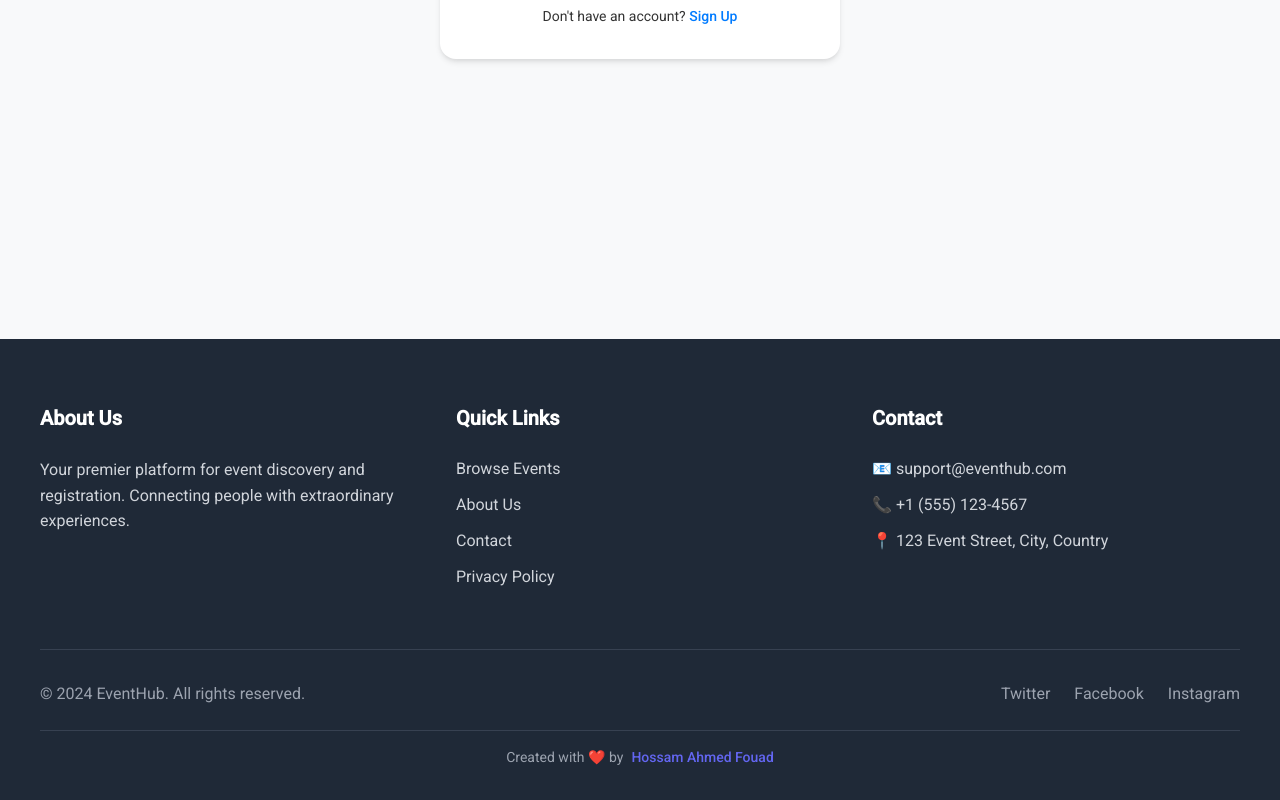
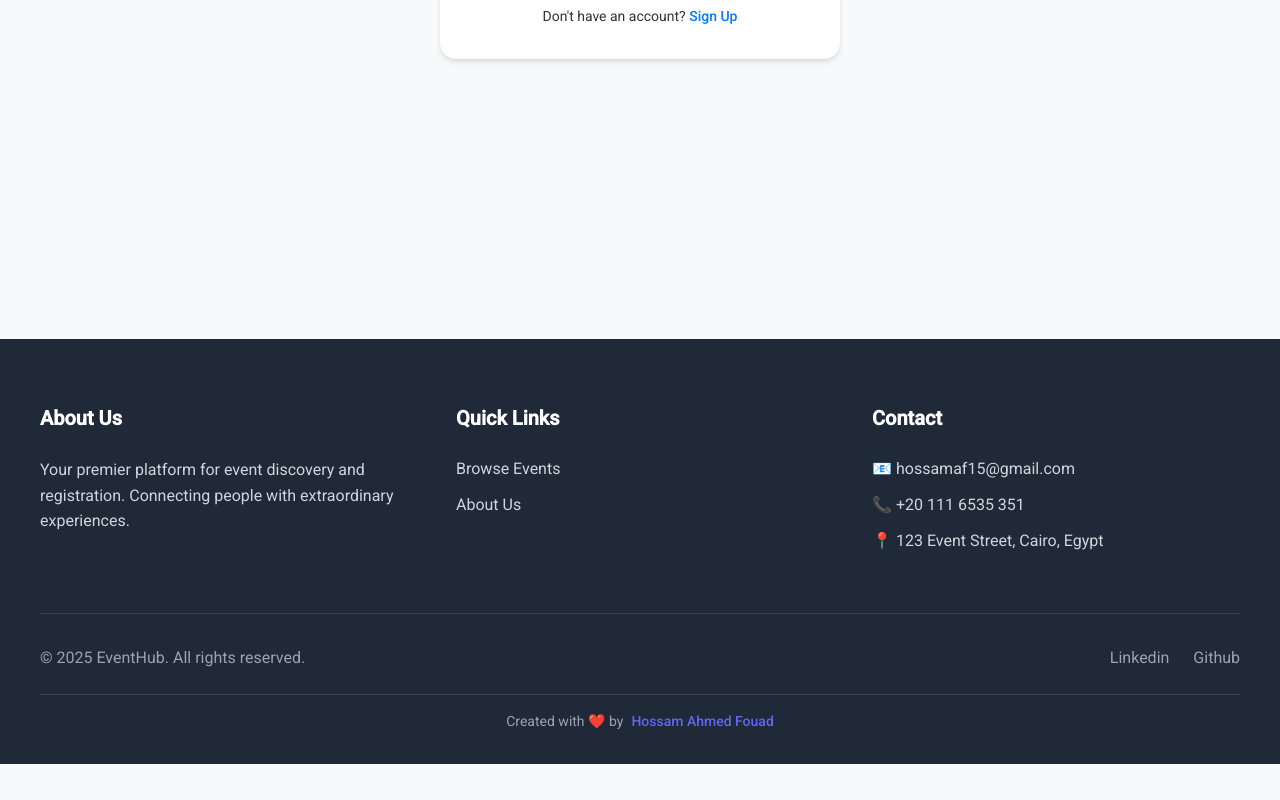
Before and after one commit to HossamAhmedFouad/ATC_01116535351, an Angular app in the folder event-booking-app/: page /auth/signin in a window 1280 px wide. Shown: the part 589-1389 px from the top of the page. After the commit the page ends 1353 px from the top, so only its background shows below. Built offline with nearby package versions, Linux system fonts and the light colour scheme; a small style sheet from the web is missing.

Commit message:
feat: Update footer content and event metadata for improved accuracy and relevance

```diff
--- a/event-booking-app/src/app/app.component.html
+++ b/event-booking-app/src/app/app.component.html
@@ -8,38 +8,49 @@
   <div class="footer-content">
     <div class="footer-section">
       <h3>About Us</h3>
-      <p>Your premier platform for event discovery and registration. Connecting people with extraordinary experiences.</p>
+      <p>
+        Your premier platform for event discovery and registration. Connecting
+        people with extraordinary experiences.
+      </p>
     </div>
     <div class="footer-section">
       <h3>Quick Links</h3>
       <ul>
         <li><a routerLink="/events">Browse Events</a></li>
         <li><a routerLink="/about">About Us</a></li>
-        <li><a routerLink="/contact">Contact</a></li>
-        <li><a routerLink="/privacy">Privacy Policy</a></li>
       </ul>
     </div>
     <div class="footer-section">
       <h3>Contact</h3>
       <ul class="contact-info">
-        <li>📧 support&#64;eventhub.com</li>
-        <li>📞 +1 (555) 123-4567</li>
-        <li>📍 123 Event Street, City, Country</li>
+        <li>📧 hossamaf15&#64;gmail.com</li>
+        <li>📞 +20 111 6535 351</li>
+        <li>📍 123 Event Street, Cairo, Egypt</li>
       </ul>
     </div>
   </div>
   <div class="footer-bottom">
     <div class="footer-bottom-content">
-      <p>&copy; 2024 EventHub. All rights reserved.</p>
+      <p>&copy; 2025 EventHub. All rights reserved.</p>
       <div class="social-links">
-        <a href="#" class="social-link">Twitter</a>
-        <a href="#" class="social-link">Facebook</a>
-        <a href="#" class="social-link">Instagram</a>
+        <a
+          href="https://www.linkedin.com/in/hossamahmedfouad/"
+          class="social-link"
+          >Linkedin</a
+        >
+        <a href="https://github.com/HossamAhmedFouad" class="social-link"
+          >Github</a
+        >
       </div>
     </div>
     <div class="creator-credit">
       <span>Created with ❤️ by</span>
-      <a href="https://github.com/HossamAhmedFouad" target="_blank" class="creator-link">Hossam Ahmed Fouad</a>
+      <a
+        href="https://github.com/HossamAhmedFouad"
+        target="_blank"
+        class="creator-link"
+        >Hossam Ahmed Fouad</a
+      >
     </div>
   </div>
 </footer>
```
Also changed, not shown: event-booking-app/src/assets/data/events-metadata.json (+23 -22 lines).
